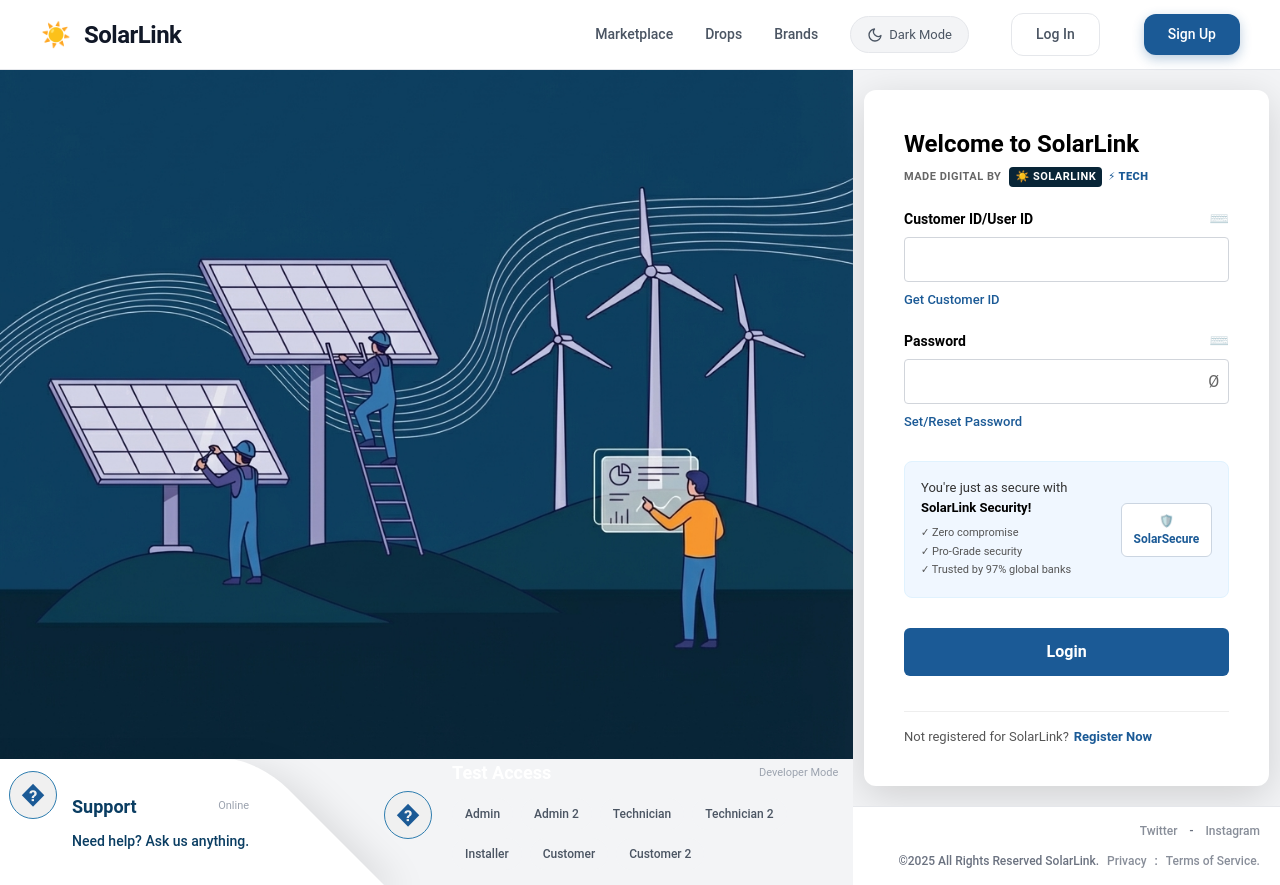
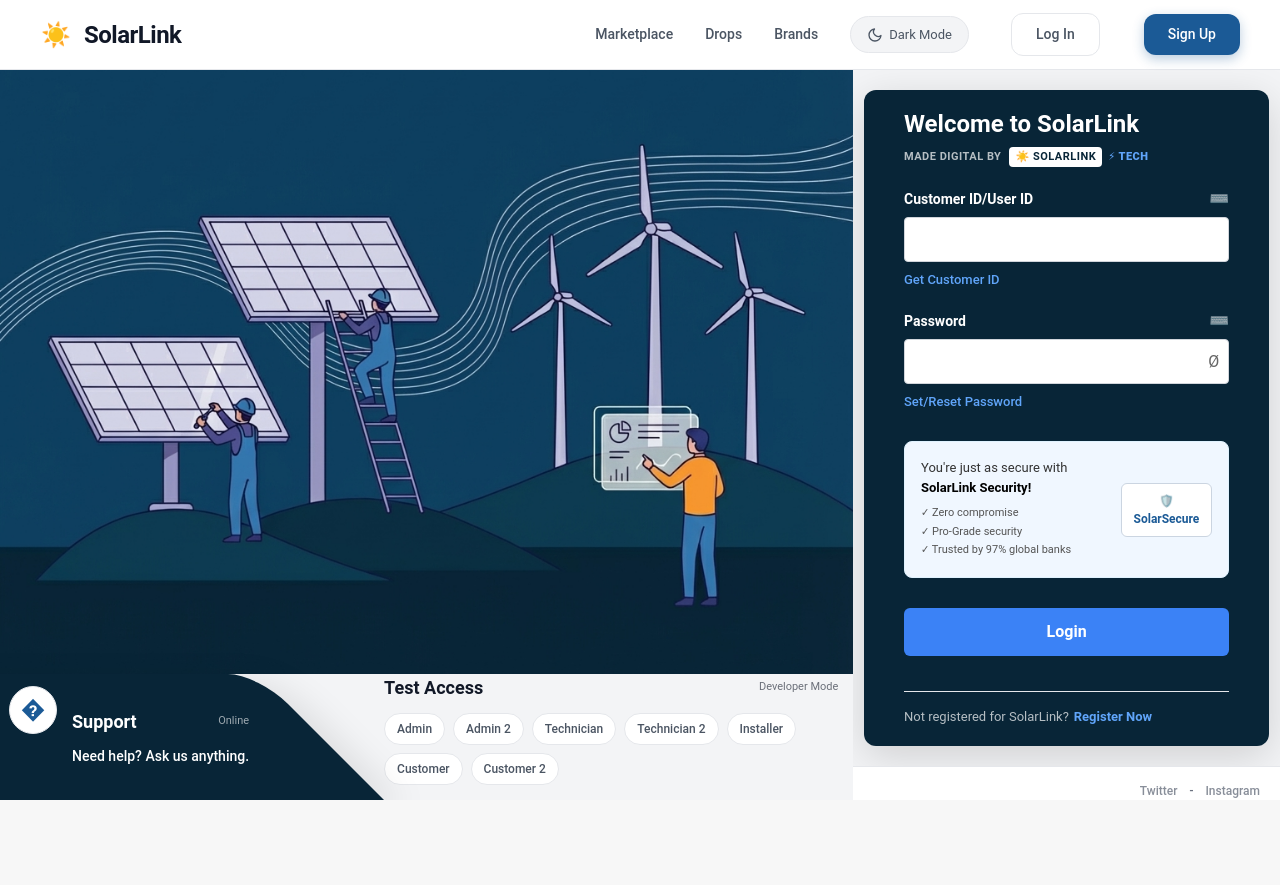
Before and after one commit to Dotnet-and-Angular/solarLink, an Angular app: page /login in a window 1280 px wide. After the commit the page ends 800 px from the top, so only its background shows below. Built offline with nearby package versions, Linux system fonts and the light colour scheme.

Commit message:
feat: Introduce inverted card theme CSS variables, refactor login styles to use them, enhance form validation, and add general error display.

```diff
--- a/src/app/components/login/login.component.html
+++ b/src/app/components/login/login.component.html
@@ -59,9 +59,7 @@
 
                 <!-- Test Credentials Widget (Developer Mode) -->
                 <div class="dummy-widget">
-                    <div class="avatar">
-                        <div class="avatar-placeholder">�</div>
-                    </div>
+
                     <div class="chat-content">
                         <div class="chat-header">
                             <span class="chat-name">Test Access</span>
@@ -96,6 +94,12 @@
 
 
 
+                @if (error) {
+                <div class="alert-error">
+                    {{ error }}
+                </div>
+                }
+
                 <form [formGroup]="loginForm" (ngSubmit)="onSubmit()" class="login-form-new">
 
                     <!-- Customer ID -->
@@ -107,9 +111,10 @@
                         <input type="email" id="email" formControlName="email" class="form-control-new">
                         <a href="#" class="helper-link">Get Customer ID</a>
 
-                        @if (submitted && f['email'].errors) {
+                        @if ((f['email'].touched || submitted) && f['email'].errors) {
                         <div class="invalid-feedback">
                             @if (f['email'].errors['required']) { <span>ID is required</span> }
+                            @if (f['email'].errors['email']) { <span>Invalid email format</span> }
                         </div>
                         }
                     </div>
@@ -128,7 +133,7 @@
                             </span>
                         </div>
                         <!-- Error moved below input -->
-                        @if (submitted && f['password'].errors) {
+                        @if ((f['password'].touched || submitted) && f['password'].errors) {
                         <div class="invalid-feedback">
                             @if (f['password'].errors['required']) { <span>Password is required</span> }
                         </div>
--- a/src/app/components/login/login.component.scss
+++ b/src/app/components/login/login.component.scss
@@ -16,6 +16,21 @@
     --toggle-hover-bg: #E5E7EB;
     --toggle-hover-text: #111827;
 
+    /* Inverted Card Theme (Light Page -> Dark Card) */
+    --bg-card: #082537;
+    --text-card-main: #FFFFFF;
+    --text-card-muted: rgba(255, 255, 255, 0.7);
+    /* Inputs always white background for clarity, text black */
+    --input-bg: #FFFFFF;
+    --input-text: #000000;
+
+    /* Accents for Dark Card */
+    --accent-color: #60A5FA; /* Light Blue for Dark BG */
+    --badge-bg: #FFFFFF;
+    --badge-text: #082537;
+    --btn-bg: #3B82F6; /* Brighter Blue for Dark BG */
+    --btn-text: #FFFFFF;
+
     .dark-theme {
         /* Dark Theme Overrides */
         --bg-main: #0A3D62; /* Brand Primary Dark */
@@ -32,18 +47,35 @@
         --toggle-border: transparent;
         --toggle-hover-bg: rgba(255, 255, 255, 0.2);
         --toggle-hover-text: #FFFFFF;
+
+        /* Inverted Card Theme (Dark Page -> Light Card) */
+        --bg-card: #FFFFFF;
+        --text-card-main: #111827;
+        --text-card-muted: #6B7280;
+
+        /* Accents for Light Card */
+        --accent-color: #1B5A96; /* Original Brand Blue */
+        --badge-bg: #082537;
+        --badge-text: #FFFFFF;
+        --btn-bg: #1B5A96;
+        --btn-text: #FFFFFF;
     }
 }
+
+/* ... existing code ... */
+
+
 
 /* Main Card */
 .main-card {
   width: 100%;
-  min-height: 100vh;
+  height: 100vh; /* Fixed height for internal scrolling */
   background: var(--bg-main);
   position: relative;
   z-index: 10;
   display: flex;
   flex-direction: column;
+  overflow: hidden; /* Prevent body scroll */
   border-radius: 0;
 }
 
@@ -275,13 +307,13 @@
     flex: 0 0 auto;
     width: auto;
     min-width: 380px;
-    background: white;
+    background: var(--bg-card);
     border-radius: 0 30px 0 0; /* Rounded Top-Right Tip */
     display: flex;
     padding: 12px 72px; /* Padding compensates for skew */
     height: auto;
     gap: 15px;
-    color: var(--color-primary-dark, #0A3D62);
+    color: var(--text-card-main);
 
     /* 45 Degree Skew as requested */
     -webkit-transform: skewX(45deg);
@@ -305,7 +337,7 @@
   gap: 20px;
   padding: 0 15px 15px 0px; /* Offset from the skewed white card */
   align-items: center;
-  color: white;
+  color: var(--text-primary);
   z-index: 5;
 }
 
@@ -317,10 +349,10 @@
 .avatar-placeholder {
   width: 48px;
   height: 48px;
-  background: var(--color-background-tertiary, #F0F0F0);
-  color: var(--color-primary-light, #1B5A96);
+  background: var(--bg-header);
+  color: #1B5A96;
   border-radius: 50%;
-  border: 1px solid var(--color-primary-lighter, #2E7DAF);
+  border: 1px solid var(--border-color);
   display: flex;
   align-items: center;
   justify-content: center;
@@ -350,7 +382,8 @@
 
 .chat-time {
   font-size: 11px;
-  color: #9CA3AF;
+  color: inherit;
+  opacity: 0.6;
 }
 
 .credentials-row {
@@ -362,18 +395,18 @@
 .cred-pill {
     font-size: 12px;
     padding: 6px 12px;
-    background: #F3F4F6;
-    color: #4B5563;
+    background: var(--bg-header);
+    color: var(--text-secondary);
     border-radius: 20px;
     cursor: pointer;
     font-weight: 500;
     transition: all 0.2s;
-    border: 1px solid transparent;
+    border: 1px solid var(--border-color);
 
     &:hover {
-        background: #EFEEFF;
-        color: var(--color-primary-light, #1B5A96);
-        border-color: var(--color-primary-lighter, #2E7DAF);
+        background: var(--border-color);
+        color: var(--text-primary);
+        border-color: #1B5A96;
     }
 }
 
@@ -392,20 +425,20 @@
   display: flex;
   flex-direction: column;
   align-items: center;
-  justify-content: center;
+  /* justify-content: center; Removed to allow safe scrolling */
   padding-right: 0;
   position: relative;
   z-index: 10;
-  min-height: 100%;
-  overflow-y: auto; /* Scroll if content is too tall */
+  height: 100%; /* Fill available space */
+  overflow-y: auto; /* Independent Scroll */
 }
 
 /* Login Box Container */
 .login-box {
-  background: white;
+  background: var(--bg-card);
   width: 500px;
   max-width: 95%;
-  padding: 40px;
+  padding:20px 40px;
   border-radius: 12px; /* Subtler radius */
   box-shadow: 0 10px 40px rgba(0, 0, 0, 0.15); /* Softer shadow */
   display: flex;
@@ -413,7 +446,7 @@
   margin: auto;
   margin-top: 20px;
   margin-bottom: 20px;
-  color: #333;
+  color: var(--text-card-main);
 }
 
 /* Header Sections */
@@ -423,7 +456,7 @@
     h3 {
         font-size: 24px;
         font-weight: 700;
-        color: #000;
+        color: var(--text-card-main);
         margin-bottom: 8px;
     }
 }
@@ -433,7 +466,7 @@
     align-items: center;
     gap: 8px;
     font-size: 11px;
-    color: #666;
+    color: var(--text-card-muted);
     text-transform: uppercase;
     letter-spacing: 0.5px;
     font-weight: 600;
@@ -444,16 +477,17 @@
         gap: 6px;
     }
 
+    /* ... logos ... */
     .solar-logo {
-        background: #082537;
-        color: white;
+        background: var(--badge-bg);
+        color: var(--badge-text);
         padding: 2px 6px;
         border-radius: 4px;
         font-weight: 700;
     }
 
     .tech-logo {
-        color: #1B5A96;
+        color: var(--accent-color);
         font-weight: 800;
     }
 }
@@ -481,13 +515,14 @@
     label {
         font-size: 14px;
         font-weight: 600;
-        color: #000;
+        color: var(--text-card-main);
     }
 
     .icon-link {
         text-decoration: none;
         font-size: 16px;
         opacity: 0.6;
+        color: var(--text-card-main);
         &:hover { opacity: 1; }
     }
 }
@@ -498,13 +533,13 @@
     border: 1px solid #D1D5DB;
     border-radius: 4px; /* Slightly rectangular */
     font-size: 15px;
-    color: #000;
+    color: var(--input-text);
     transition: border-color 0.2s, box-shadow 0.2s;
-    background: #fff;
+    background: var(--input-bg);
 
     &:focus {
         outline: none;
-        border-color: #1B5A96;
+        border-color: var(--accent-color);
         box-shadow: 0 0 0 3px rgba(27, 90, 150, 0.1);
     }
 }
@@ -522,14 +557,14 @@
     top: 50%;
     transform: translateY(-50%);
     cursor: pointer;
-    color: #666;
+    color: #666; /* Keep gray for input icon */
     font-size: 16px;
     user-select: none;
 }
 
 .helper-link {
     font-size: 13px;
-    color: #1B5A96;
+    color: var(--accent-color);
     text-decoration: none;
     font-weight: 500;
     margin-top: 2px;
@@ -541,6 +576,17 @@
     color: #DC2626;
     font-size: 12px;
     margin-top: 2px;
+}
+
+/* Alert Error */
+.alert-error {
+  color: #DC2626;
+  background: #FEF2F2;
+  padding: 10px;
+  border-radius: 6px;
+  font-size: 13px;
+  margin-bottom: 15px;
+  border: 1px solid #FECACA;
 }
 
 /* Security Widget */
@@ -593,8 +639,8 @@
 
 .btn-login-new {
     width: 100%;
-    background: #1B5A96; /* SolarLink Blue */
-    color: white;
+    background: var(--btn-bg);
+    color: var(--btn-text);
     border: none;
     padding: 12px;
     font-size: 16px;
@@ -604,20 +650,20 @@
     transition: background 0.2s;
 
     &:hover {
-        background: #154a7e;
+        opacity: 0.9;
     }
 }
 
 .register-row {
     font-size: 13px;
-    color: #555;
+    color: var(--text-card-muted);
     text-align: left; /* Align left per reference usually, or center */
     margin-top: 15px;
-    border-top: 1px solid #eee;
+    border-top: 1px solid var(--border-color);
     padding-top: 15px;
 
     a {
-        color: #1B5A96;
+        color: var(--accent-color);
         text-decoration: none;
         font-weight: 600;
         margin-left: 5px;
```
